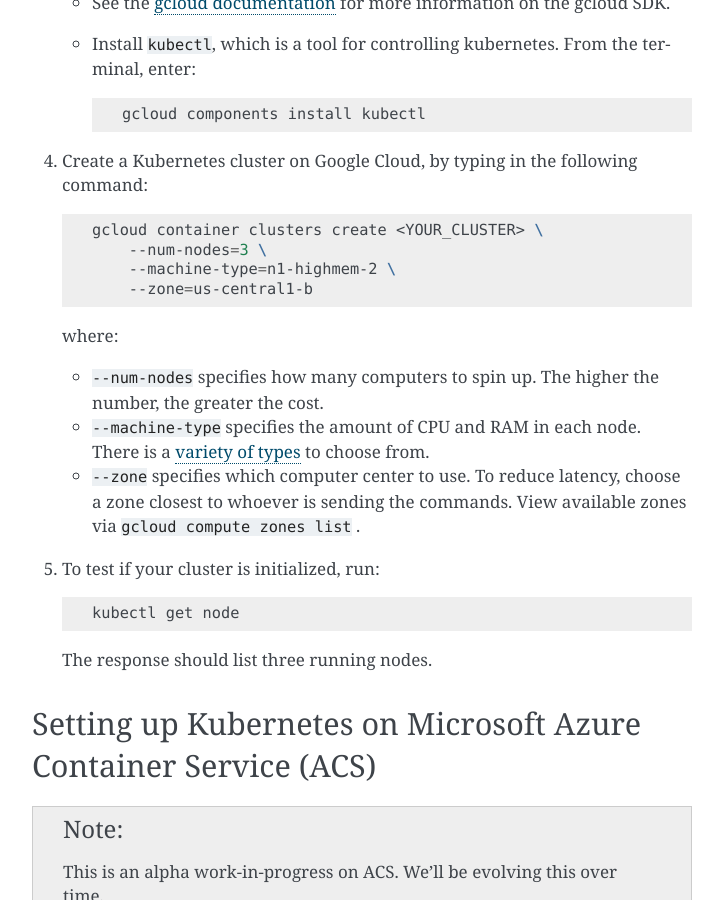
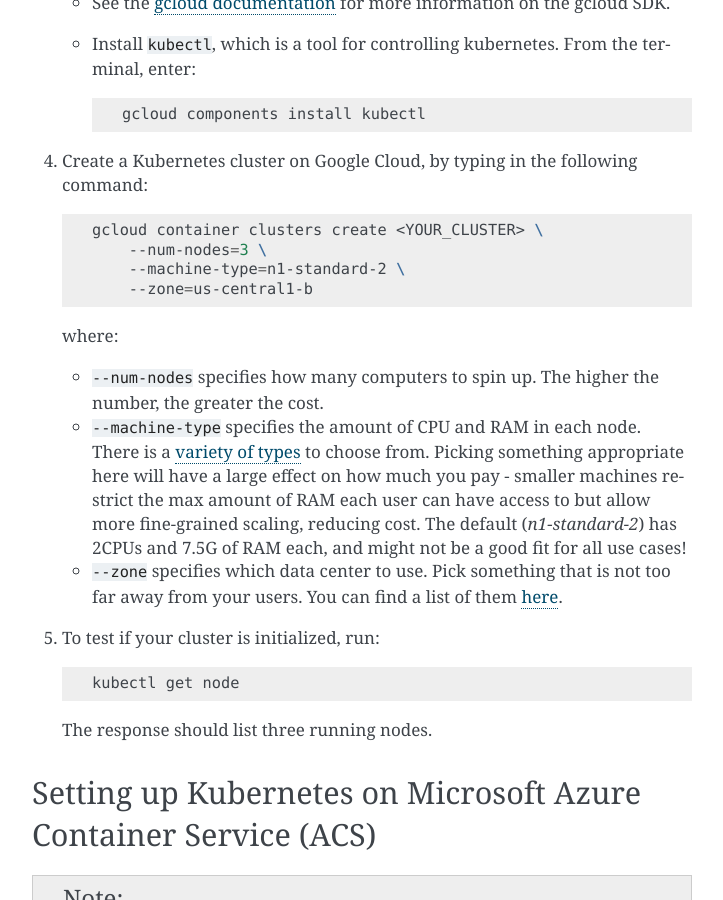
Before and after one commit to jupyterhub/zero-to-jupyterhub-k8s, a Sphinx documentation site: the page built from doc/source/create-k8s-cluster.rst, in a window 1280 px wide and 900 px high, scrolled down 805 px. Shown: the whole window, without its empty margins (388-1111 px from the left). Built offline with Sphinx 7.4.7, drawn with Linux system fonts in a browser that asks for light colours.

Commit message:
Setup a cheaper instance size as default
Also clarify what 'zone' is

Partial fix for #87

```diff
--- a/doc/source/create-k8s-cluster.rst
+++ b/doc/source/create-k8s-cluster.rst
@@ -53,7 +53,7 @@
 
       gcloud container clusters create <YOUR_CLUSTER> \
           --num-nodes=3 \
-          --machine-type=n1-highmem-2 \
+          --machine-type=n1-standard-2 \
           --zone=us-central1-b
 
    where:
@@ -62,10 +62,13 @@
      number, the greater the cost.
    * ``--machine-type`` specifies the amount of CPU and RAM in each node. There
      is a `variety of types <https://cloud.google.com/compute/docs/machine-types>`_
-     to choose from.
-   * ``--zone`` specifies which computer center to use.  To reduce latency,
-     choose a zone closest to whoever is sending the commands. View available
-     zones via ``gcloud compute zones list`` .
+     to choose from. Picking something appropriate here will have a large effect
+     on how much you pay - smaller machines restrict the max amount of RAM each
+     user can have access to but allow more fine-grained scaling, reducing cost.
+     The default (`n1-standard-2`) has 2CPUs and 7.5G of RAM each, and might not
+     be a good fit for all use cases!
+   * ``--zone`` specifies which data center to use. Pick something that is not
+     too far away from your users. You can find a list of them `here <https://cloud.google.com/compute/docs/regions-zones/regions-zones#available>`_.
 
 5. To test if your cluster is initialized, run:
 
```
